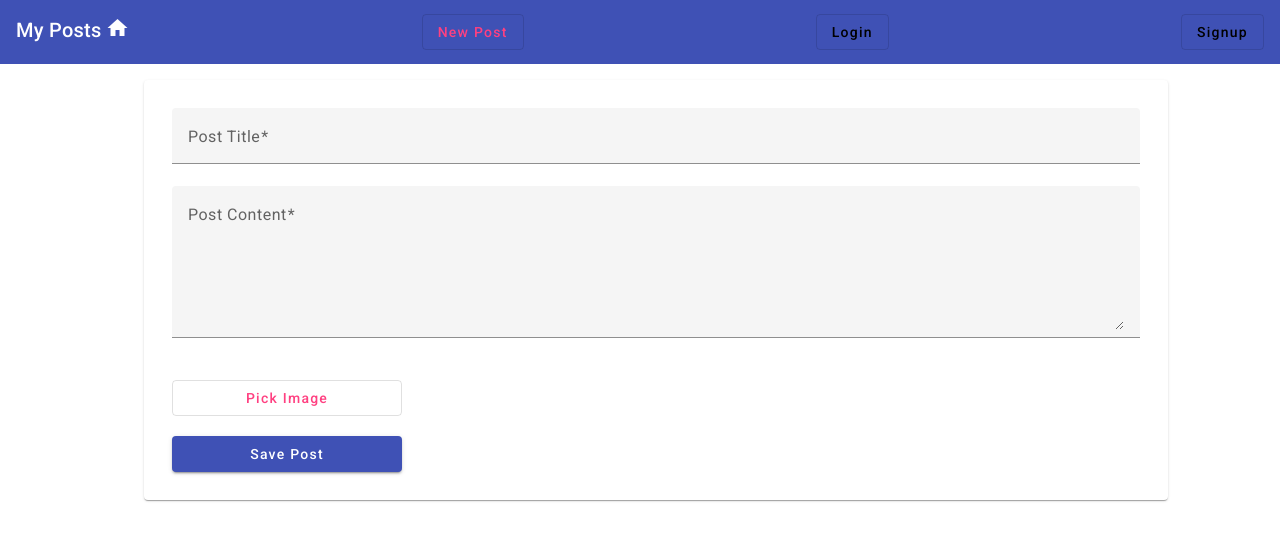
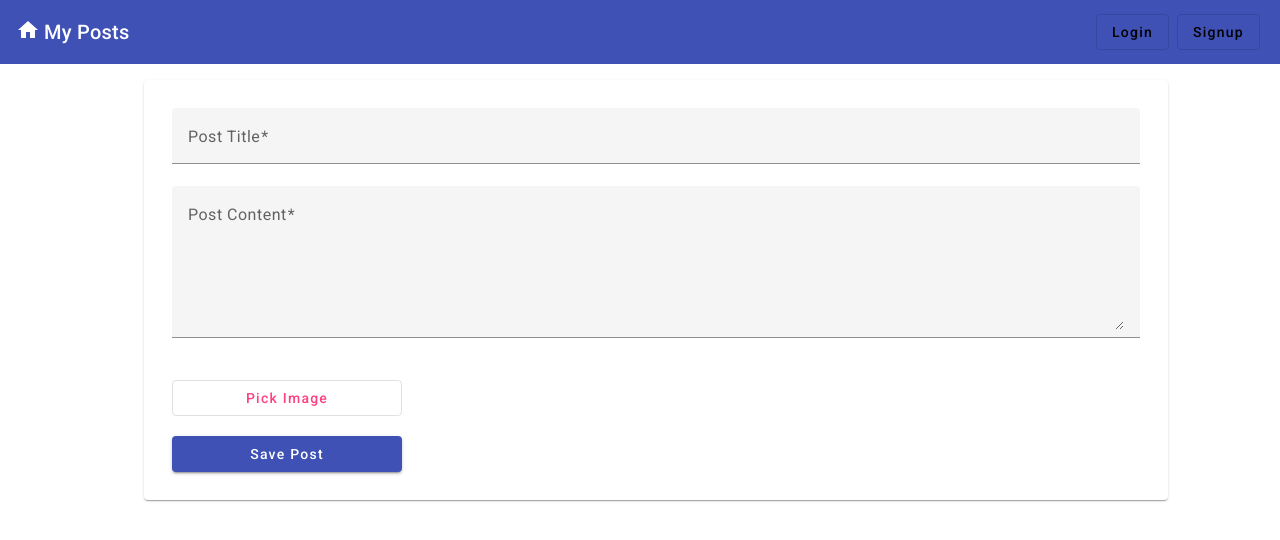
Before and after one commit to SaadiaAhmad/social-app, an Angular app: page /create in a window 1280 px wide. Shown: the top 540 px of the page. Built offline with nearby package versions, Linux system fonts and the light colour scheme.

Commit message:
use auth status in header

```diff
--- a/src/app/auth/auth.service.ts
+++ b/src/app/auth/auth.service.ts
@@ -1,17 +1,23 @@
 import { Injectable } from '@angular/core';
 import { User } from './auth-data.model';
 import { HttpClient } from '@angular/common/http';
+import { Subject } from 'rxjs';
 
 @Injectable({
   providedIn: 'root'
 })
 export class AuthService {
   private token: string;
+  private authStatus$ = new Subject<boolean>();
 
   constructor(private httpClient: HttpClient) { }
 
   getToken(): string {
     return this.token;
+  }
+
+  getAuthStatusListener() {
+    return this.authStatus$.asObservable();
   }
 
   createUser(user: User) {
@@ -23,6 +29,7 @@ export class AuthService {
     this.httpClient.post<{ message: string, token: string }>('http://localhost:3000/api/user/login', user)
     .subscribe(data => {
       this.token = data.token;
+      this.authStatus$.next(true);
     });
   }
 }
--- a/src/app/header/header.component.html
+++ b/src/app/header/header.component.html
@@ -2,22 +2,28 @@
     <!-- <button mat-icon-button class="example-icon" aria-label="Example icon-button with menu icon">
         <mat-icon>menu</mat-icon>
     </button> -->
+    <div class="header">
+      <a routerLink="/">
+        <mat-icon>home</mat-icon>
+        <span>My Posts</span>
+      </a>
+
       <ul>
-      <li>
-        <a routerLink="/">My Posts
-          <mat-icon>home</mat-icon>
-        </a>
-      </li>
-      <li>
+        <li *ngIf="isUserAuthenticated">
           <a mat-stroked-button routerLink="/create" color="accent" routerLinkActive="mat-accent">New Post</a>
         </li>
-      <li>
+        <li *ngIf="!isUserAuthenticated">
           <a mat-stroked-button routerLink="/login"  color="accent" routerLinkActive="mat-accent">Login</a>
         </li>
-      <li>
+        <li *ngIf="!isUserAuthenticated">
           <a mat-stroked-button routerLink="/signup"  color="accent" routerLinkActive="mat-accent">Signup</a>
         </li>
+        <li *ngIf="isUserAuthenticated">
+          <button mat-stroked-button color="accent">Logout</button>
+        </li>
       </ul>
+    </div>
+
     <!-- <span class="example-spacer"></span>
     <button mat-icon-button class="example-icon favorite-icon" aria-label="Example icon-button with heart icon">
       <mat-icon>favorite</mat-icon>
--- a/src/app/header/header.component.scss
+++ b/src/app/header/header.component.scss
@@ -1,10 +1,18 @@
+.header {
+    display: flex;
+    width: 100%;
+    justify-content: space-between;
+}
+
 ul {
     list-style: none;
     padding: 0;
     margin: 0;
     display: flex;
-    justify-content: space-between;
-    width: 100%;
+}
+
+li {
+    padding: 0 4px;
 }
 
 a {
@@ -14,6 +22,6 @@ a {
     align-items: center;
 
     mat-icon {
-        padding: 0 0 4px 4px;
+        padding: 0 4px 4px 0;
     }
 }
--- a/src/app/header/header.component.ts
+++ b/src/app/header/header.component.ts
@@ -1,10 +1,25 @@
-import { Component } from '@angular/core';
+import { Component, OnDestroy, OnInit } from '@angular/core';
+import { AuthService } from '../auth/auth.service';
+import { Subscription } from 'rxjs';
 
 @Component({
   selector: 'app-header',
   templateUrl: './header.component.html',
   styleUrl: './header.component.scss'
 })
-export class HeaderComponent {
+export class HeaderComponent implements OnInit, OnDestroy {
+  private subscription: Subscription;
+  isUserAuthenticated = false;
 
+  constructor(private authService: AuthService) {}
+
+  ngOnInit(): void {
+    this.subscription = this.authService.getAuthStatusListener().subscribe(isAuthenicated => {
+      this.isUserAuthenticated = isAuthenicated;
+    });
+  }
+
+  ngOnDestroy(): void {
+    this.subscription.unsubscribe();
+  }
 }
```
Lines whose indentation alone changed are shown as unchanged.
